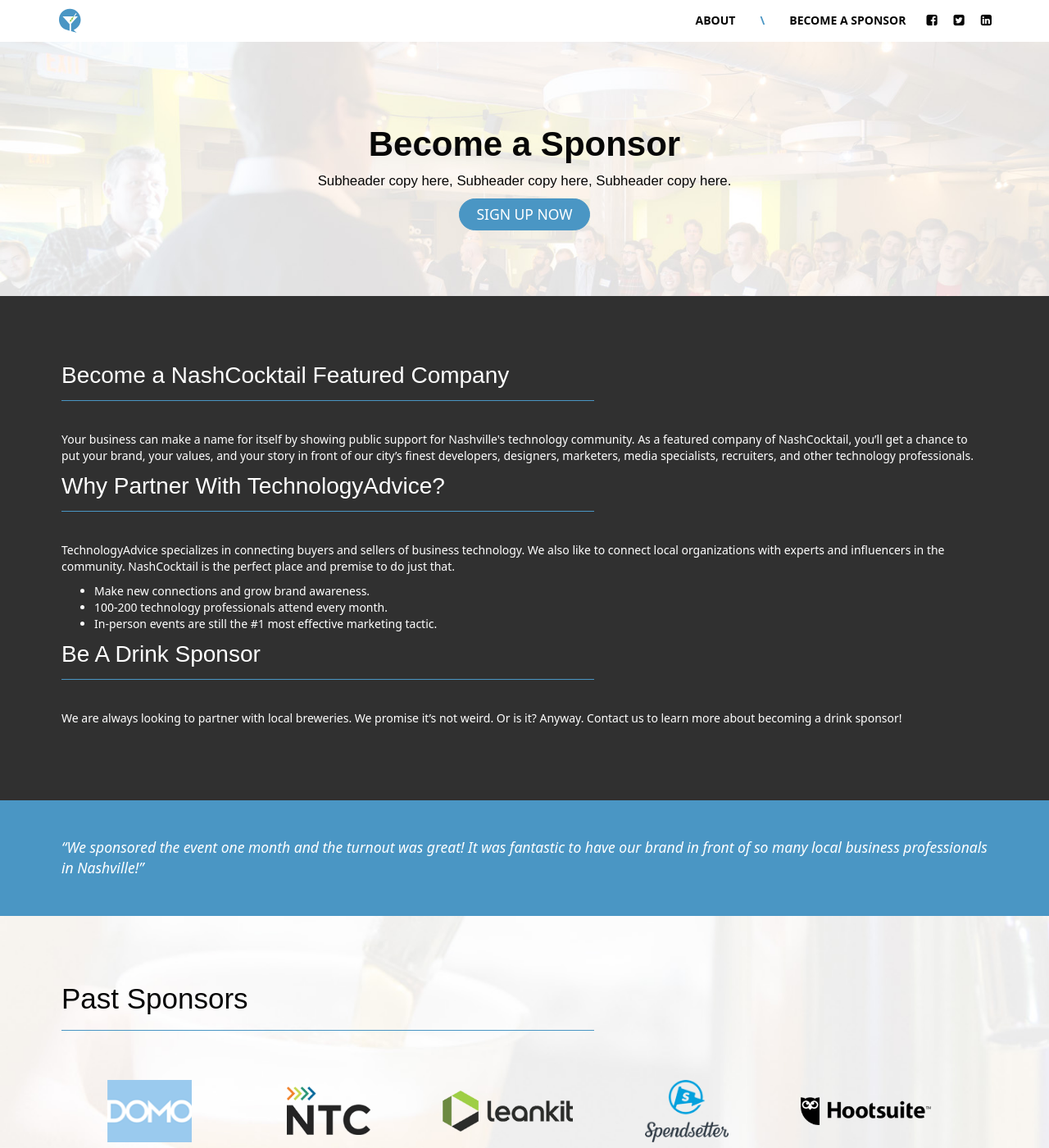
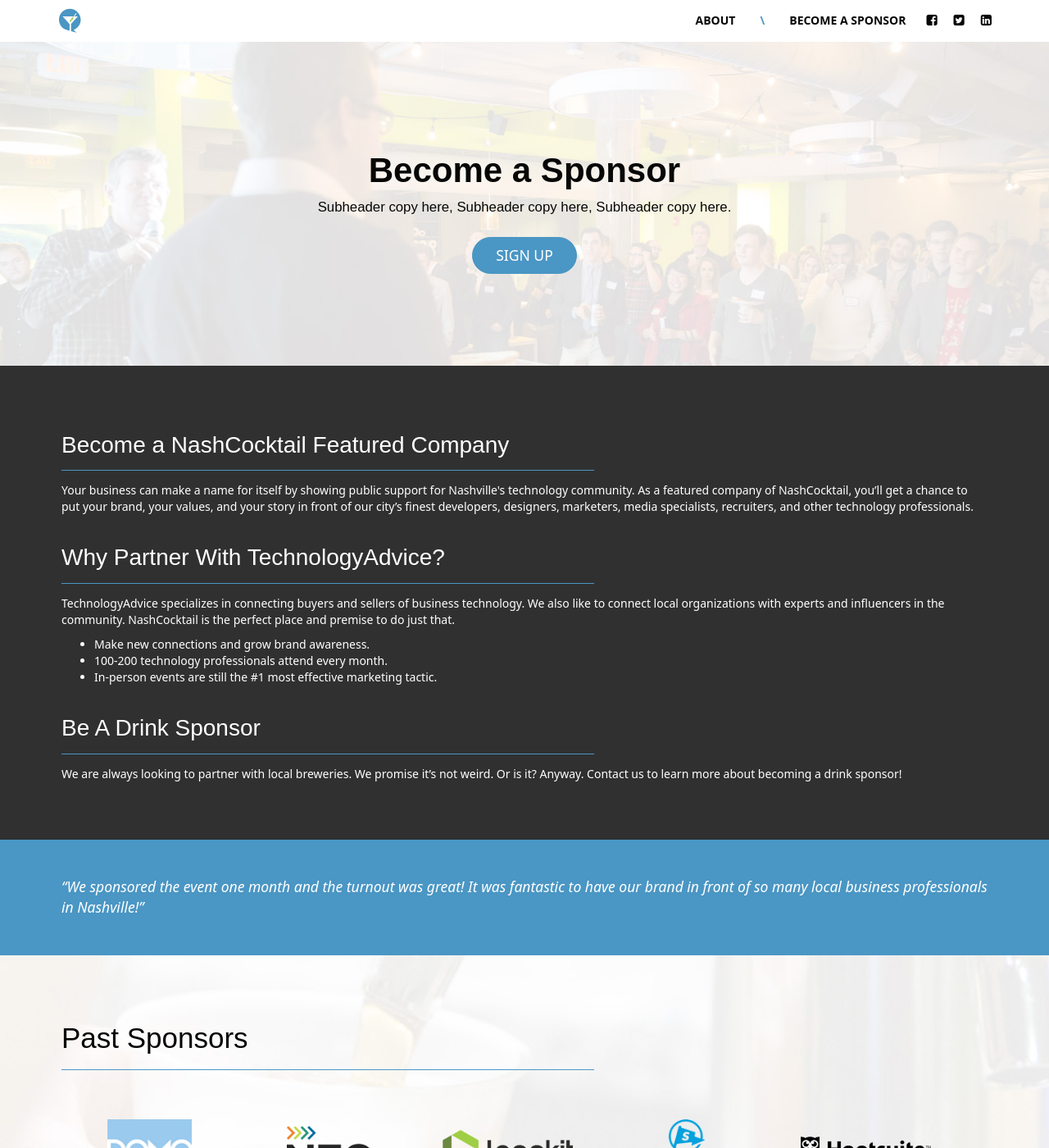
Before and after one commit to TechnologyAdvice/nashcocktail, a Jekyll site: the page built from sponsor.html, in a window 1280 px wide and 1400 px high. Shown: the whole window at 82% size. Built offline with Jekyll 4.4.1, drawn with Linux system fonts in a browser that asks for light colours; nearby versions of some CDN libraries.

Commit message:
chore: update mobile, overall style updates

```diff
--- a/_sass/_site.scss
+++ b/_sass/_site.scss
@@ -93,13 +93,16 @@
 #sponsor-hero-section {
   background: url(/images/sponsor-hero-bg.jpg) no-repeat;
   background-size: cover;
-  padding: 80px 0;
+  padding: 8em 0;
   margin-top: 51px;
   h3 {
     font-size: 1.7em;
   }
   .sponsor-register-link {
     margin: 0 auto;
+  }
+  .hero-subheader {
+    margin-bottom: 1.5em;
   }
 }
 
@@ -113,32 +116,38 @@
 }
 
 #sponsor-info-section {
-  padding: 80px 0px;
+  .section-header {
+    margin-bottom: 0.5em;
+  }
+}
+
+.description-paragraph {
+  margin-bottom: 2.5em;
 }
 
 #sponsor-logo-section {
   background: url(/images/sponsor-logo-bg.jpg) no-repeat;
   background-size: cover;
   padding: 80px 0;
+  display: none;
+}
+
+@media (min-width: $screen-sm) {
+  #sponsor-logo-section {
+    display: block;
+  }
 }
 
 img.single-logo {
-  width: 48%;
+  width: 19%;
+  margin: 0;
   display: inline-block;
   padding: 1em 2em;
   height: auto;
-  margin: 1em auto;
 }
 
 img.smaller-logo {
   padding: 1em 4em !important;
-}
-
-@media (min-width: $screen-sm) {
-  img.single-logo {
-    width: 19%;
-    margin: 0;
-  }
 }
 
 #sponsor-quote-section {
--- a/_sass/_variables.scss
+++ b/_sass/_variables.scss
@@ -19,7 +19,7 @@
 $primaryBtnBorderColor: $blue;
 
 $btnBorderRadius: 25px;
-$btnPadding: 6px 20px;
+$btnPadding: 9px 28px;
 
 $btnFontSize: 1.25em;
 
--- a/assets/js/main.js
+++ b/assets/js/main.js
@@ -1,13 +1,14 @@
-$(document).ready(initialize);
+$(document).ready(initialize)
 
 function initialize() {
-  $('.header-link').on('click', smoothScroll);
+  $('.header-link').on('click', smoothScroll)
+  $('.sponsor-register-link').on('click', smoothScroll)
 }
 
 function smoothScroll(e) {
-  e.preventDefault();
+  e.preventDefault()
   $('html, body').animate({
       scrollTop: $(this.hash).offset().top
-  }, 700);
-  return false;
+  }, 700)
+  return false
 }
--- a/sponsor.html
+++ b/sponsor.html
@@ -9,18 +9,18 @@
   <div class="container">
     <div class="sponsor-hero-text">
       <h1 class="page-title">Become a Sponsor</h1>
-      <h5>Subheader copy here, Subheader copy here, Subheader copy here.</h5>
-      <a class="btn btn-primary sponsor-register-link" target="_blank" href="">
-        Sign Up Now
+      <h5 class="hero-subheader">Subheader copy here, Subheader copy here, Subheader copy here.</h5>
+      <a class="btn btn-primary sponsor-register-link" href="#contact-section">
+        Sign Up
       </a>
     </div>
   </div>
 </div>
-<div id="sponsor-info-section" class="dark-section">
+<div id="sponsor-info-section" class="dark-section content-section">
   <div class="container">
-    <div class="paragraph-1">
+    <div class="paragraph-1 description-paragraph">
       <h3 class="section-header">Become a NashCocktail Featured Company</h3>
-      <p>
+      <p class="editable">
         Your business can make a name for itself by showing public support for
         Nashville's technology community. As a featured company of NashCocktail,
         you’ll get a chance to put your brand, your values, and your story in front
@@ -28,9 +28,9 @@
         recruiters, and other technology professionals.
       </p>
     </div>
-    <div class="paragraph-2">
+    <div class="paragraph-2 description-paragraph">
       <h3 class="section-header">Why Partner With TechnologyAdvice?</h3>
-      <p>
+      <p class="editable">
         TechnologyAdvice specializes in connecting buyers and sellers of business
         technology. We also like to connect local organizations with experts and
         influencers in the community. NashCocktail is the perfect place and
@@ -44,7 +44,7 @@
     </div>
     <div class="paragraph-3">
       <h3 class="section-header">Be A Drink Sponsor</h3>
-      <p>
+      <p class="editable">
         We are always looking to partner with local breweries. We promise it’s not weird.
         Or is it? Anyway. Contact us to learn more about becoming a drink sponsor!
       </p>
```
